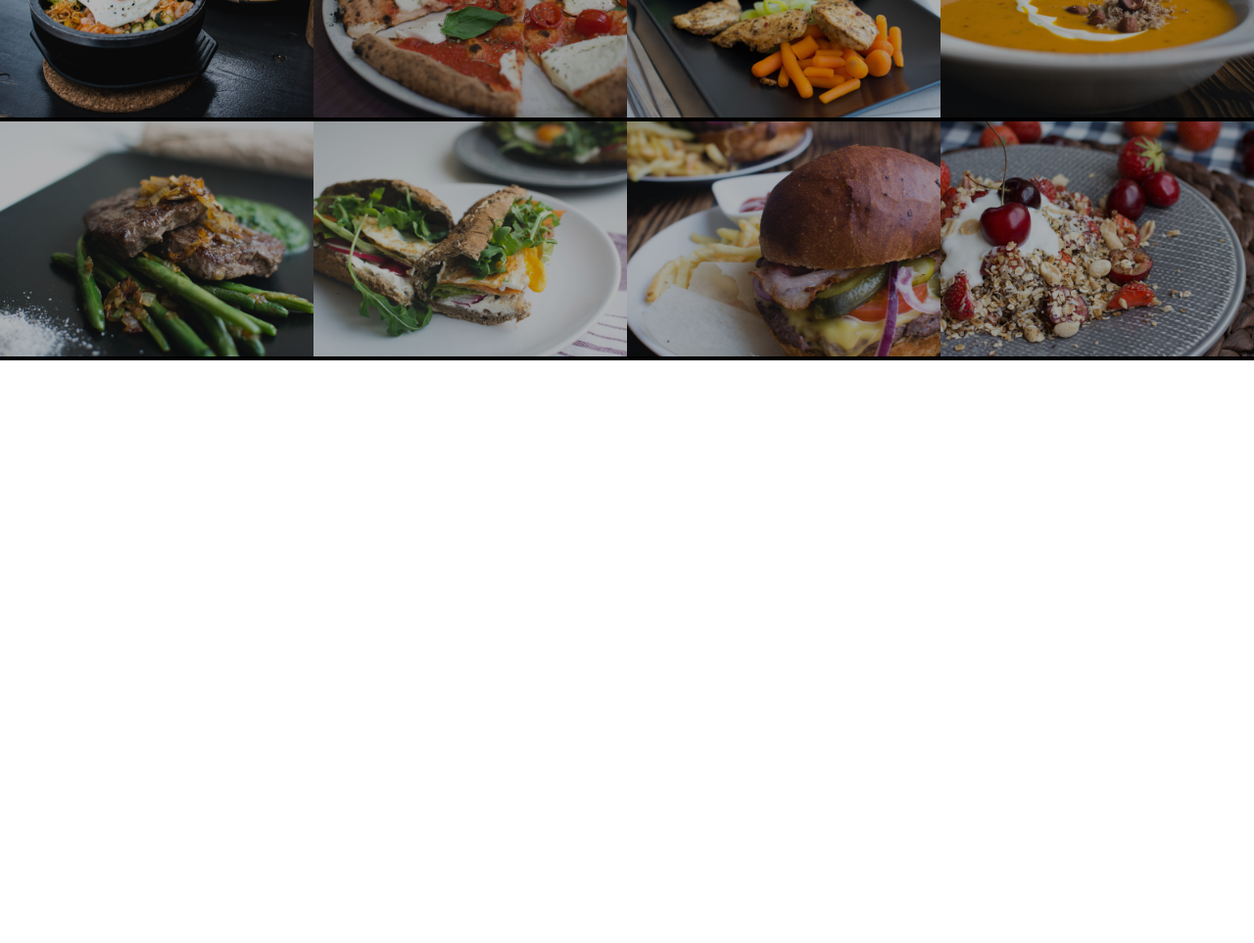
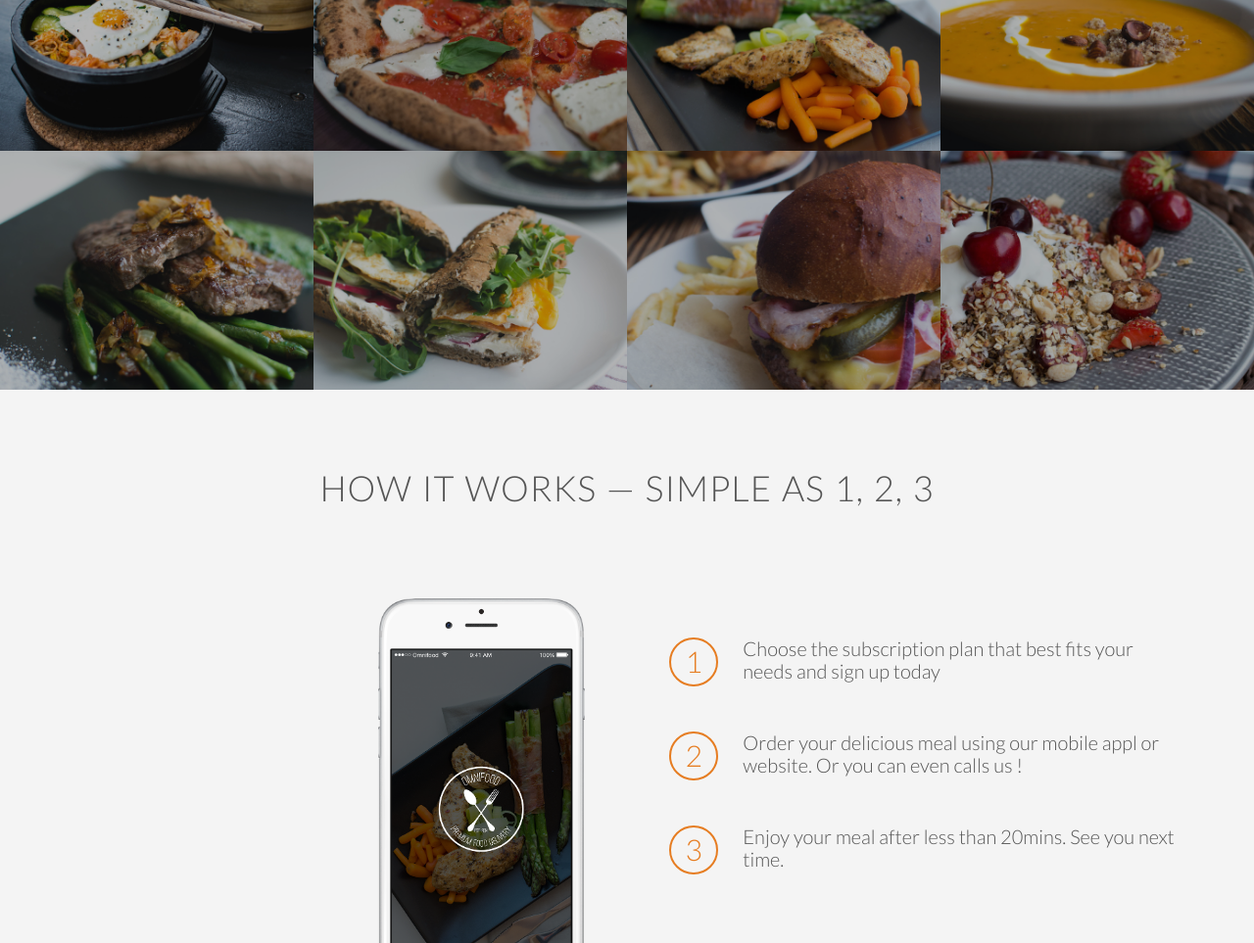
Before and after one commit to dmgibbs/omnifood, a plain HTML site: page index.html in a window 1280 px wide. Shown: the part 1510-2473 px from the top of the page at 98% size. Before the commit the page ends 1878 px from the top, so only its background shows below. Drawn offline with Linux system fonts and the light colour scheme.

Commit message:
complated the how it works section

```diff
--- a/index.html
+++ b/index.html
@@ -73,7 +73,7 @@
       </div>
 
     </section>
-    <section class = "section-meals">
+    <section class = "section-meals clearfix" >
       <ul class = "meals-showcase">
         <li>
           <figure class = "meal-photo">
@@ -96,11 +96,14 @@
             <img src = "resources/img/4.jpg" alt = "Autumn pumpkin soup">
           </figure>
         </li>
+      </ul>
+      <ul class = "meals-showcase ">
         <li>
           <figure class = "meal-photo">
             <img src = "resources/img/5.jpg" alt = "Paleo beef steak with vegetables">
           </figure>
         </li>
+
         <li>
           <figure class = "meal-photo">
             <img src = "resources/img/6.jpg" alt = "Healthy baguette with egg and vegetables">
@@ -116,7 +119,54 @@
             <img src = "resources/img/8.jpg" alt = "Granola with cherries and strawberries">
           </figure>
         </li>
-    </ul>
+      </ul>
+
+    </section>
+
+
+    <section class = "section-steps">
+      <div class = "row">
+        <h2> How it works &mdash; Simple as 1, 2, 3  </h2>
+
+      </div>
+      <div class = "row">
+        <div class = "col span-1-of-2 steps-box">
+          <img src = "resources/img/app-iPhone.png" alt= "Omnifood app on iPhone" class = "app-screen">
+        </div>
+
+        <div class = "col span-1-of-2 steps-box">
+          <div class = "works-step">
+            <div> 1 </div>
+            <p>Choose the subscription plan that best fits your needs and sign up today</p>
+          </div>
+          <div class = "works-step">
+            <div>2 </div>
+            <p>Order your delicious meal using our mobile appl or website. Or you can even calls us !</p>
+          </div>
+          <div class = "works-step">
+            <div>3 </div>
+            <p>Enjoy your meal after less than 20mins. See you next time.</p>
+          </div>
+
+          <a href = "#" class = "btn-app"><img src="resources/img/download-app.svg" alt = "App store Button"></a>
+
+          <a href = "#" class = "btn-app"> <img src= "resources/img/download-app-android.png" alt = "Google Play Store"></a>
+
+
+
+
+
+
+        </div>
+
+
+
+
+
+
+
+      </div>
+
 
     </section>
 
--- a/resources/css/style.css
+++ b/resources/css/style.css
@@ -69,6 +69,7 @@ h3{
 
 
 }
+
 .long-copy{
   line-height: 145%;
   margin-left: 15%;
@@ -127,11 +128,19 @@ header {
   border-bottom: 2px solid #e67d22;
 }
 /*----------------------------------------------*/
+/* FEATURES */
+/*----------------------------------------------*/
+
+.section-features .long-copy{
+  margin-bottom: 30px;
+
+}
+/*----------------------------------------------*/
 /* MEALS */
 /*----------------------------------------------*/
 
 .section-meals{
-  padding: 0;
+  padding: 0;  /* to remove spacing btween items and nxt */
 
 }
 .meals-showcase{
@@ -147,6 +156,7 @@ header {
 .meal-photo{
   width: 100%;
   margin: 0;
+  height: auto;
   overflow:hidden;
   background-color:#000;
 
@@ -154,13 +164,12 @@ header {
 
 .meal-photo img {
   width: 100%;
-  height: auto;
-  transform: scale (1.15);
+  transform: scale(1.15);
   transition: transform 0.5s;
   opacity: 0.7;
 }
 .meal-photo img:hover{
-  transform: scale(1.03);
+  transform: scale(1.05);
   opacity: 1.0;
 }
 
@@ -168,6 +177,72 @@ header {
 .box p {
   font-size:90%;
   line-height: 145%;
+}
+
+
+/*----------------------------------------------*/
+/* HOW IT WORKS */
+/*----------------------------------------------*/
+
+.section-steps{
+  background-color:#f4f4f4;
+}
+
+.steps-box{
+  margin-top: 30px;
+
+}
+.steps-box:first-child {
+  text-align: right;
+  padding-right: 3%;
+  margin-top: 30px;
+}
+
+.steps-box:last-child {
+  padding-left: 3%;
+  margin-top: 70px;
+}
+
+.app-screen {
+  width: 40%;
+}
+
+.works-step{
+  margin-bottom: 50px;
+}
+
+.works-step div {
+  color: #e67d22 ;
+  border: 2px solid #e67d22;
+  display: inline-block;
+  border-radius: 50%;
+  height: 50px;
+  width: 50px;
+  text-align: center;
+  padding: 5px;
+  float:left;
+  font-size: 150%;
+  margin-right: 25px;
+}
+
+.works-step:last-of-type{
+  margin-bottom: 80px;
+
+}
+.clearfix { zoom: 1}
+
+.clearfix:after {
+  content: '.';
+  clear: both;
+  display: block;
+  height:0;
+  visibility: hidden;
+}
+
+.btn-app img{
+  width: auto;
+  height: 50px;
+  margin-right: 10px;
 }
 
 /*---------------------------------------------------*/
```
